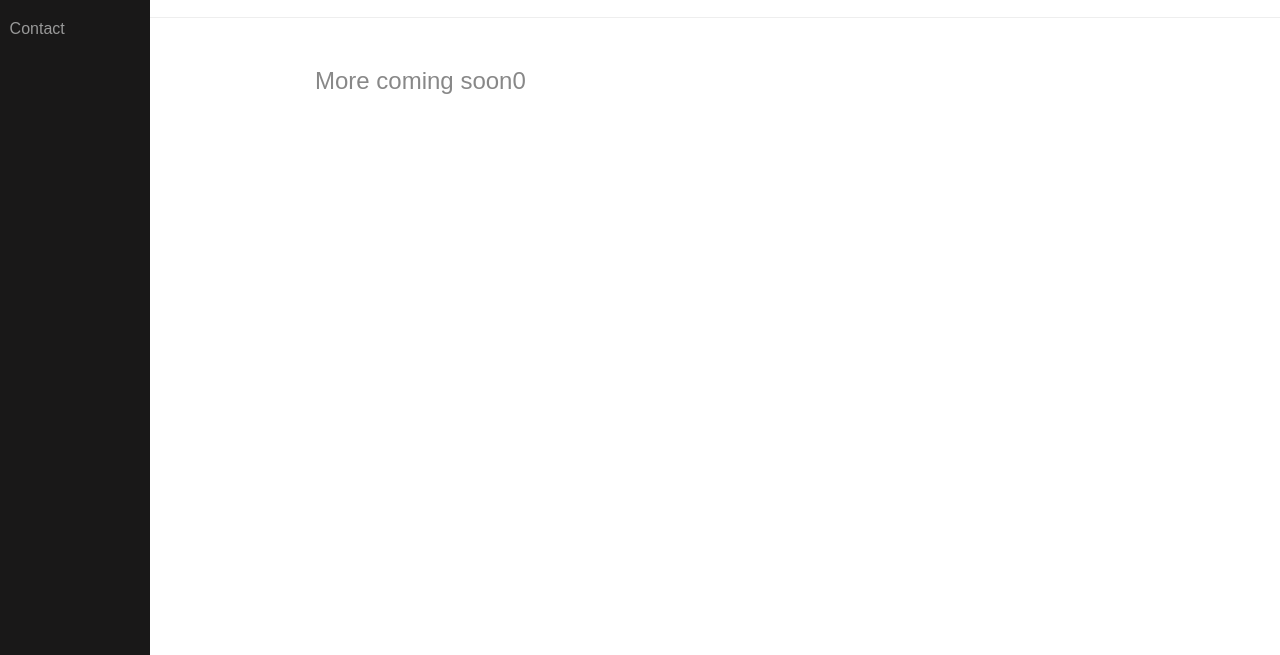
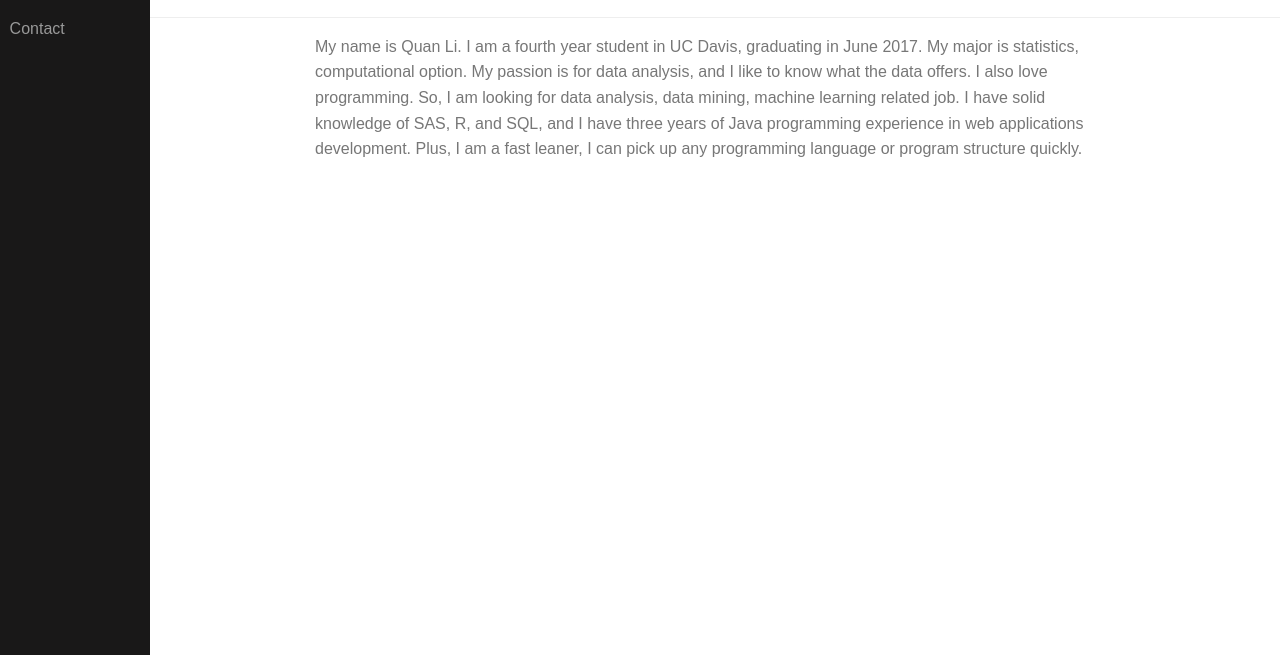
Before and after one commit to uscn/uscn.github.io, a plain HTML site: page index.html in a window 1280 px wide. Shown: the part 145-800 px from the top of the page. Drawn offline with nearby package versions, Linux system fonts and the light colour scheme.

Commit message:
Update index.html

```diff
--- a/index.html
+++ b/index.html
@@ -37,7 +37,13 @@
         </div>
 
         <div id="quan" class="page" >
-            <h2 class="content-subhead">More coming soon0</h2>
+            <p>
+            My name is Quan Li. I am a fourth year student in UC Davis, graduating in June 2017. My major is statistics, computational option.
+            My passion is for data analysis, and I like to know what the data offers. I also love programming.
+            So, I am looking for data analysis, data mining, machine learning related job.
+            I have solid knowledge of SAS, R, and SQL, and I have three years of Java programming experience in web applications development.
+            Plus, I am a fast leaner, I can pick up any programming language or program structure quickly.
+            </p>
         </div>
 
         <div id="home" class="page" >
```
